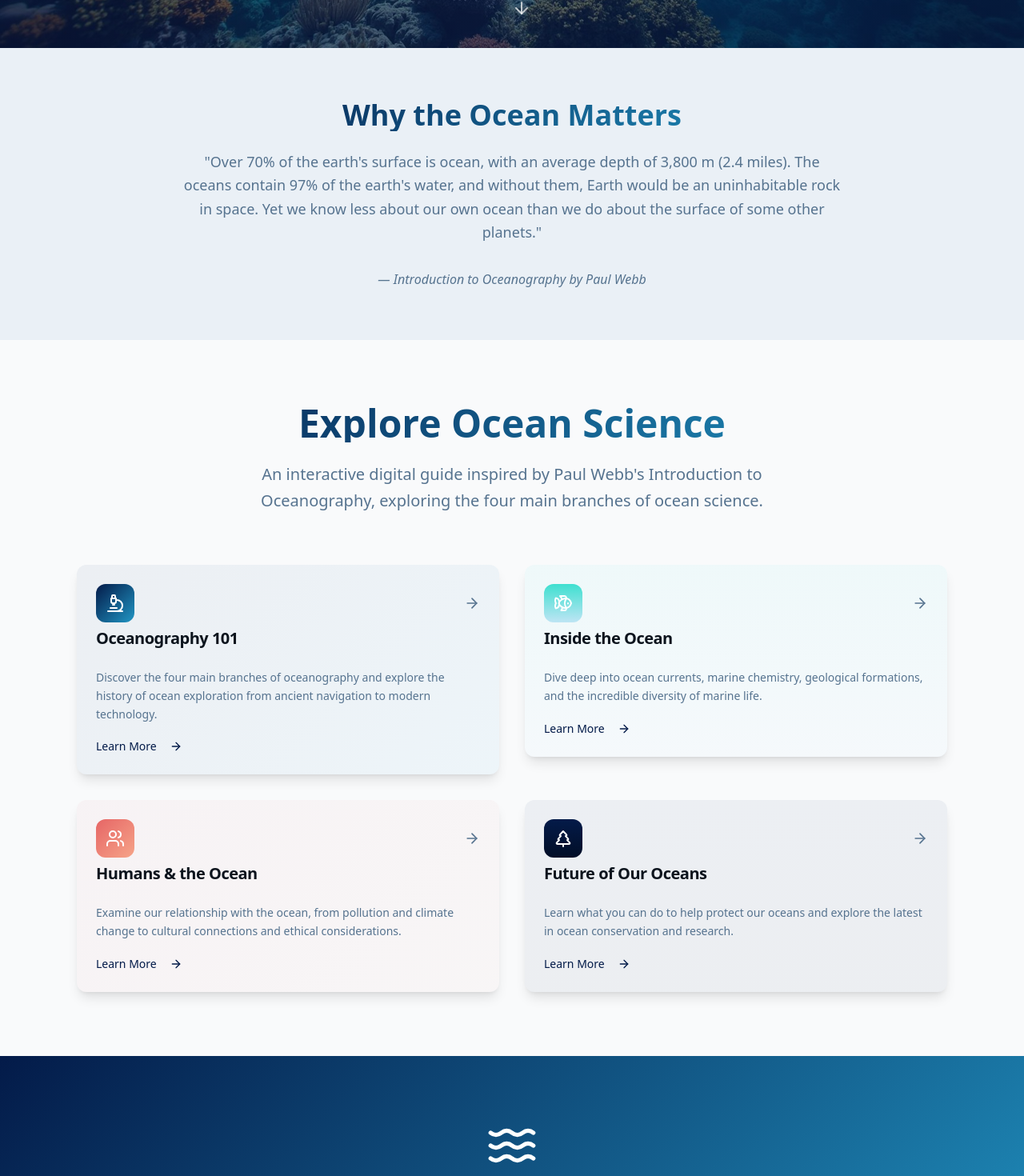
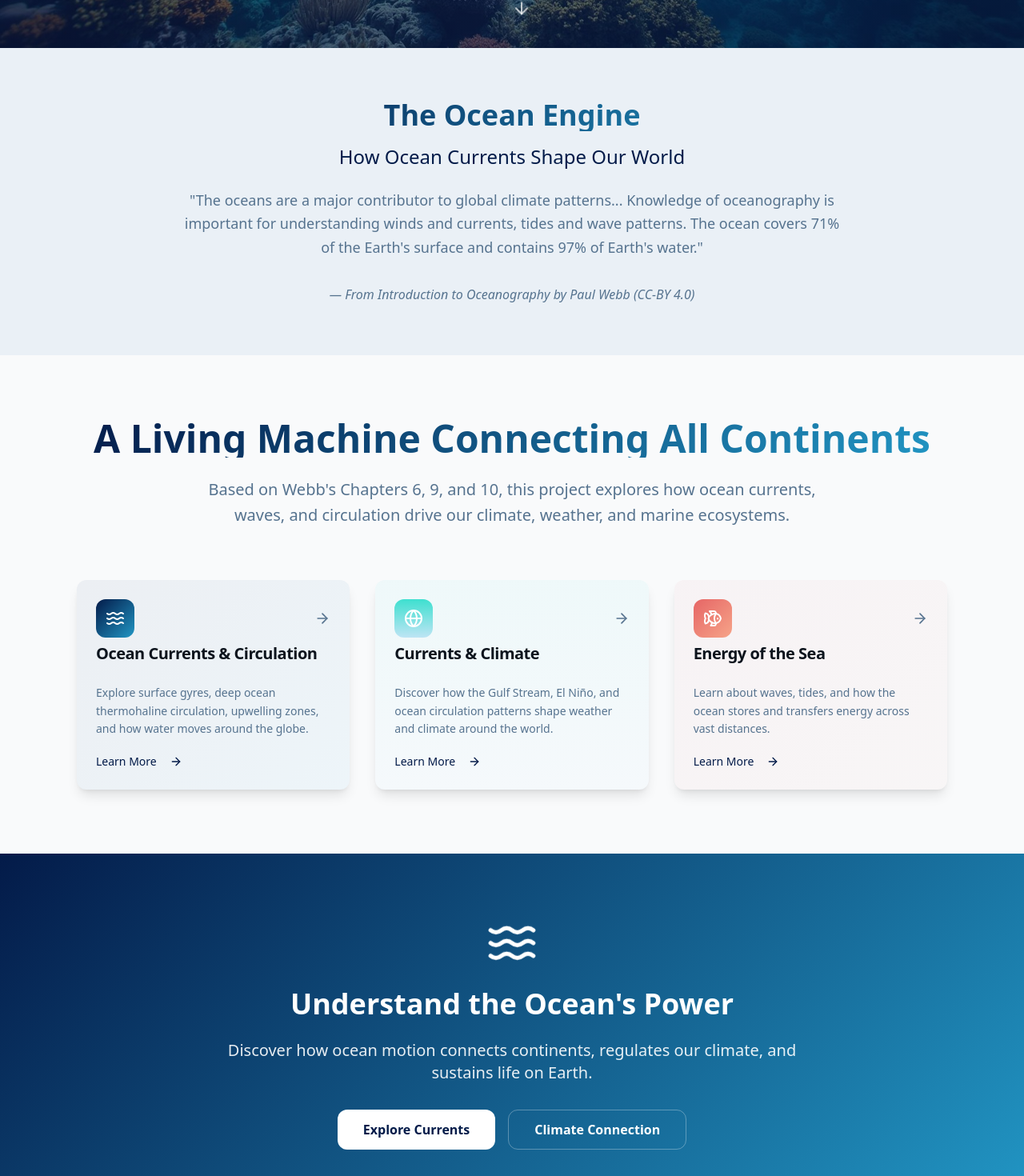
Before and after one commit to Subahanfakir/charlesriverclean-up, a React (Vite) app: page / in a window 1280 px wide. Shown: the part 740-2210 px from the top of the page at 80% size. Built offline with nearby package versions, Linux system fonts and the light colour scheme; the HTML template or start-up script is replaced by a standard one.

Commit message:
Refactor: Focus on Ocean Currents

```diff
--- a/src/pages/Index.tsx
+++ b/src/pages/Index.tsx
@@ -7,32 +7,25 @@ import { Link } from "react-router-dom";
 const Index = () => {
   const features = [
     {
-      title: "Oceanography 101",
-      description: "Discover the four main branches of oceanography and explore the history of ocean exploration from ancient navigation to modern technology.",
-      icon: Microscope,
-      link: "/oceanography",
+      title: "Ocean Currents & Circulation",
+      description: "Explore surface gyres, deep ocean thermohaline circulation, upwelling zones, and how water moves around the globe.",
+      icon: Waves,
+      link: "/inside-ocean",
       gradient: "bg-gradient-ocean"
     },
     {
-      title: "Inside the Ocean",
-      description: "Dive deep into ocean currents, marine chemistry, geological formations, and the incredible diversity of marine life.",
-      icon: Fish,
-      link: "/inside-ocean",
+      title: "Currents & Climate",
+      description: "Discover how the Gulf Stream, El Niño, and ocean circulation patterns shape weather and climate around the world.",
+      icon: Globe,
+      link: "/humans-ocean",
       gradient: "bg-gradient-wave"
     },
     {
-      title: "Humans & the Ocean",
-      description: "Examine our relationship with the ocean, from pollution and climate change to cultural connections and ethical considerations.",
-      icon: Users,
-      link: "/humans-ocean",
+      title: "Energy of the Sea",
+      description: "Learn about waves, tides, and how the ocean stores and transfers energy across vast distances.",
+      icon: Fish,
+      link: "/future",
       gradient: "bg-gradient-coral"
-    },
-    {
-      title: "Future of Our Oceans",
-      description: "Learn what you can do to help protect our oceans and explore the latest in ocean conservation and research.",
-      icon: TreePine,
-      link: "/future",
-      gradient: "bg-gradient-depth"
     }
   ];
 
@@ -41,19 +34,22 @@ const Index = () => {
       <Navigation />
       <Hero />
 
-      {/* Why the Ocean Matters */}
+      {/* The Ocean Engine */}
       <section className="py-16 px-4 bg-muted">
         <div className="container mx-auto max-w-4xl text-center">
-          <h2 className="text-3xl md:text-4xl font-bold mb-6 bg-gradient-ocean bg-clip-text text-transparent">
-            Why the Ocean Matters
+          <h2 className="text-3xl md:text-4xl font-bold mb-4 bg-gradient-ocean bg-clip-text text-transparent">
+            The Ocean Engine
           </h2>
+          <h3 className="text-xl md:text-2xl text-primary mb-6">
+            How Ocean Currents Shape Our World
+          </h3>
           <p className="text-lg text-muted-foreground mb-8 leading-relaxed">
-            "Over 70% of the earth's surface is ocean, with an average depth of 3,800 m (2.4 miles).
-            The oceans contain 97% of the earth's water, and without them, Earth would be an uninhabitable
-            rock in space. Yet we know less about our own ocean than we do about the surface of some other planets."
+            "The oceans are a major contributor to global climate patterns... Knowledge of oceanography
+            is important for understanding winds and currents, tides and wave patterns. The ocean covers
+            71% of the Earth's surface and contains 97% of Earth's water."
           </p>
           <p className="text-base text-muted-foreground italic">
-            — Introduction to Oceanography by Paul Webb
+            — From <em>Introduction to Oceanography</em> by Paul Webb (CC-BY 4.0)
           </p>
         </div>
       </section>
@@ -63,15 +59,15 @@ const Index = () => {
         <div className="container mx-auto max-w-6xl">
           <div className="text-center mb-16 animate-slide-up">
             <h2 className="text-4xl md:text-5xl font-bold mb-6 bg-gradient-ocean bg-clip-text text-transparent">
-              Explore Ocean Science
+              A Living Machine Connecting All Continents
             </h2>
             <p className="text-xl text-muted-foreground max-w-3xl mx-auto leading-relaxed">
-              An interactive digital guide inspired by Paul Webb's Introduction to Oceanography,
-              exploring the four main branches of ocean science.
+              Based on Webb's Chapters 6, 9, and 10, this project explores how ocean currents, waves, and
+              circulation drive our climate, weather, and marine ecosystems.
             </p>
           </div>
 
-          <div className="grid md:grid-cols-2 lg:grid-cols-2 gap-8">
+          <div className="grid md:grid-cols-1 lg:grid-cols-3 gap-8">
             {features.map((feature, index) => (
               <div
                 key={feature.title}
@@ -90,23 +86,22 @@ const Index = () => {
         <div className="container mx-auto px-4 text-center">
           <div className="max-w-3xl mx-auto">
             <Waves className="h-16 w-16 mx-auto mb-6 animate-wave" />
-            <h2 className="text-4xl font-bold mb-6">Ready to Dive In?</h2>
+            <h2 className="text-4xl font-bold mb-6">Understand the Ocean's Power</h2>
             <p className="text-xl mb-8 text-white/90">
-              Start your journey into the fascinating world of oceanography and discover
-              how the ocean shapes our planet and our lives.
+              Discover how ocean motion connects continents, regulates our climate, and sustains life on Earth.
             </p>
             <div className="flex flex-col sm:flex-row gap-4 justify-center">
               <Link
-                to="/oceanography"
+                to="/inside-ocean"
                 className="inline-flex items-center justify-center px-8 py-3 bg-white text-primary font-semibold rounded-lg hover:bg-white/90 transition-colors"
               >
-                Begin Learning
+                Explore Currents
               </Link>
               <Link
                 to="/humans-ocean"
                 className="inline-flex items-center justify-center px-8 py-3 border border-white/30 text-white font-semibold rounded-lg hover:bg-white/10 transition-colors"
               >
-                Ocean & Humans
+                Climate Connection
               </Link>
             </div>
           </div>
```
